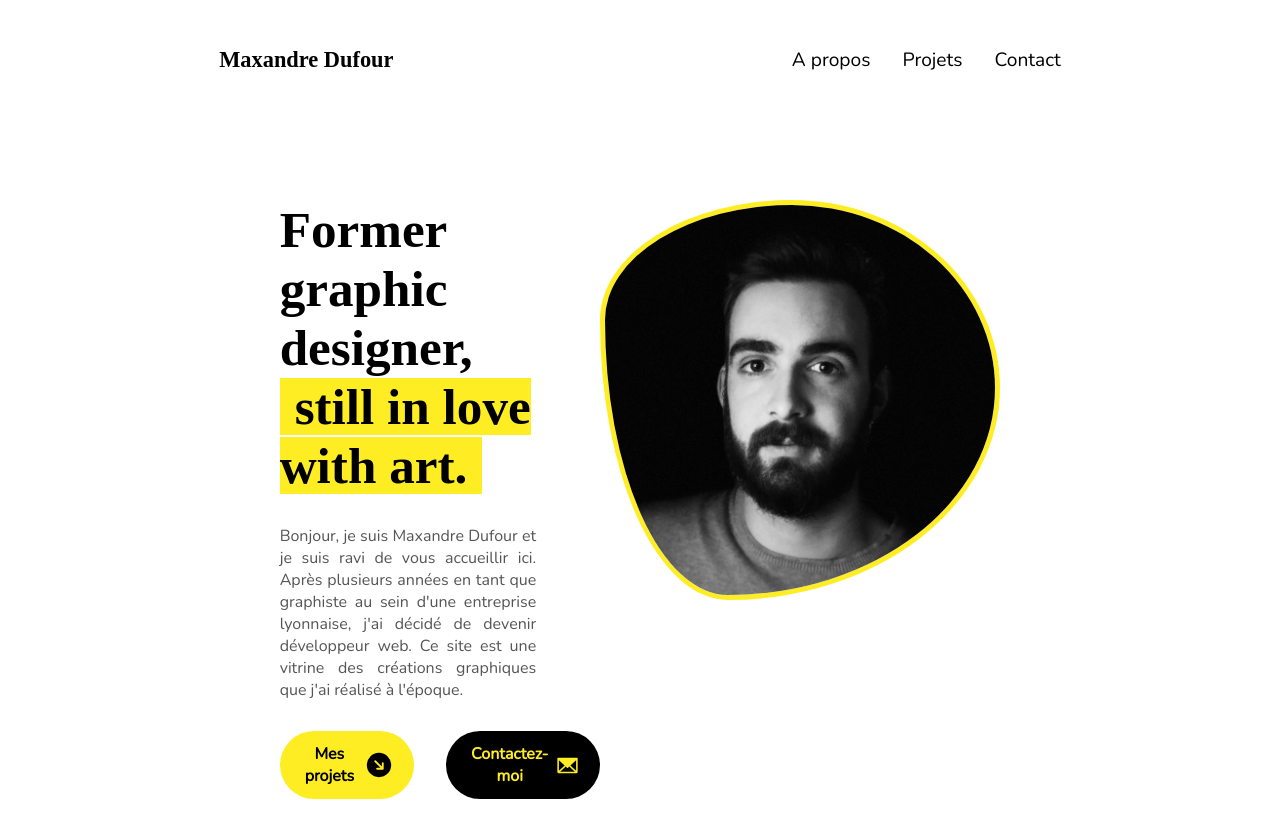
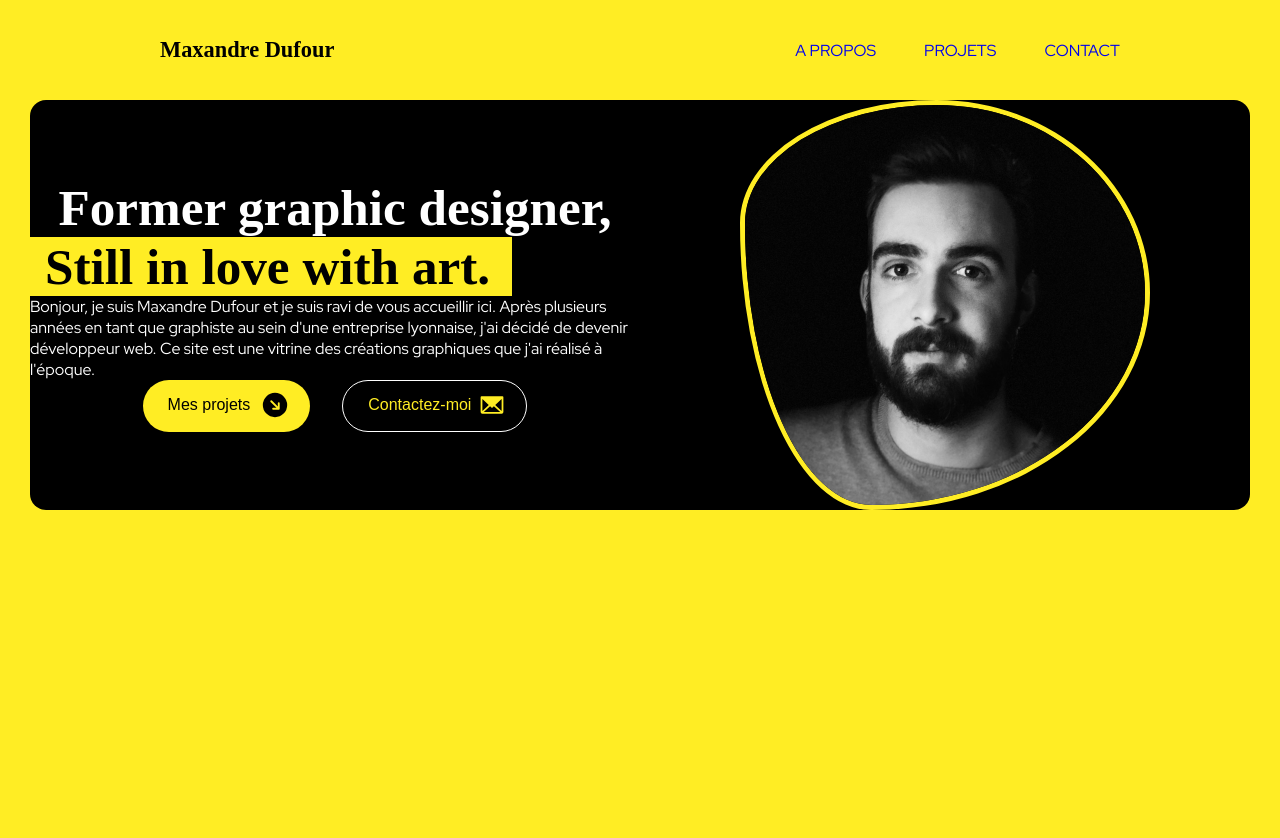
Before and after one commit to Wanegen/portfolio-creation-graphique, a plain HTML site: page index.html in a window 1280 px wide. After the commit the page ends 800 px from the top, so only its background shows below. Drawn offline with nearby package versions, Linux system fonts and the light colour scheme; a web font is replaced by a local one.

Commit message:
Changement background & animation h1

```diff
--- a/index.html
+++ b/index.html
@@ -1,20 +1,19 @@
 <!DOCTYPE html>
 <html lang="en">
+
     <head>
-        <meta charset="UTF-8">
-        <meta name="viewport" content="width=device-width, initial-scale=1.0">
+        <meta charset="UTF-8" />
+        <meta name="viewport" content="width=device-width, initial-scale=1.0" />
         <title>Portfolio - Création graphique // Maxandre Dufour</title>
-        <link rel="stylesheet" href="style.css">
-        <link rel="stylesheet" href="mediaqueries.css">
-        <link rel="preconnect" href="https://fonts.googleapis.com">
-        <link rel="preconnect" href="https://fonts.gstatic.com" crossorigin>
+        <link rel="stylesheet" href="style.css" />
+        <link rel="stylesheet" href="mediaqueries.css" />
+        <link rel="preconnect" href="https://fonts.googleapis.com" />
+        <link rel="preconnect" href="https://fonts.gstatic.com" crossorigin />
         <link
-            href="https://fonts.googleapis.com/css2?family=Croissant+One&family=Nunito:wght@200&display=swap"
-            rel="stylesheet">
-        <link
-            href="https://fonts.googleapis.com/css2?family=Croissant+One&family=Nunito:wght@200;400&display=swap"
+            href="https://fonts.googleapis.com/css2?family=Croissant+One&family=Nunito:wght@200;400&family=Red+Hat+Display:ital,wght@0,300;0,400;0,500;0,600;0,700;0,800;0,900;1,300;1,400;1,500;1,600;1,700;1,800;1,900&display=swap"
             rel="stylesheet">
     </head>
+
     <body>
         <nav id="desktop-nav">
             <div class="logo">Maxandre Dufour</div>
@@ -43,41 +42,48 @@
         </nav>
         <section class="container">
             <div id="description">
-                <h1>Former graphic designer, <br><span>still in love with art.</span></h1>
+                <h1>
+                    <span>
+                        Former graphic designer,</span>
+                    <span>
+                        Still in love with art.
+                    </span>
+                </h1>
                 <p>
                     Bonjour, je suis Maxandre Dufour et je suis ravi de vous
-                    accueillir ici.
-                    Après plusieurs années en tant que graphiste au sein d'une
+                    accueillir
+                    ici. Après plusieurs années en tant que graphiste au sein d'une
                     entreprise lyonnaise, j'ai décidé de devenir développeur
-                    web.
-                    Ce site est une vitrine des créations graphiques que j'ai
-                    réalisé à l'époque.
+                    web. Ce site
+                    est une vitrine des créations graphiques que j'ai réalisé à
+                    l'époque.
                 </p>
                 <div id="boutons">
                     <a href="#">
                         <button id="bouton-projet">
                             Mes projets
-                            <img src="assets/icon-projet.svg" alt="icon-projet" id="icon-projet">
+                            <img src="assets/icon-projet.svg" alt="icon-projet"
+                                id="icon-projet" />
                         </button>
                     </a>
                     <a href="#">
                         <button id="bouton-contact">
                             Contactez-moi
-                            <img src="assets/icon-contact.svg" alt="icon-contact" id="icon-contact">
+                            <img src="assets/icon-contact.svg"
+                                alt="icon-contact" id="icon-contact" />
                         </button>
                     </a>
                 </div>
             </div>
             <div id="ma-photo">
                 <img id="photo-moi" src="assets/1636037514888.jpeg"
-                    alt="photo-maxandre-dufour">
+                    alt="photo-maxandre-dufour" />
             </div>
         </section>
         <section class="container">
-            <div id="projets">
-
-            </div>
+            <div id="projets"></div>
         </section>
         <script src="script.js"></script>
     </body>
+
 </html>
--- a/style.css
+++ b/style.css
@@ -6,45 +6,49 @@
 }
 
 body {
-    font-family: "Nunito";
+    background-color: rgb(255, 237, 36);
+    font-family: "Red Hat Display";
 }
 
 html {
     scroll-behavior: smooth;
 }
 
-p {
-    color: rgb(85, 85, 85);
-}
-
 /* Transition */
 
-a, .btn {
+a,
+.btn {
     transition: all 300ms ease;
 }
 
 /* Navigation */
 
-nav, .nav-links {
+nav,
+.nav-links {
     display: flex;
 }
 
 nav {
-    justify-content: space-around;
+    justify-content: space-between;
     align-items: center;
     height: 10vh;
-    margin: 20px;
+    margin: 10px;
+    padding: 0px 150px;
 }
 
 .nav-links {
-    gap: 2rem;
+    gap: 3rem;
     list-style: none;
-    font-size: 1.2rem;
+    font-size: 1rem;
 }
 
 a {
+    text-transform: uppercase;
+    text-decoration: none;
+}
+
+a:visited {
     color: black;
-    text-decoration: none;
 }
 
 a:hover {
@@ -90,9 +94,9 @@ a:hover {
     transition: all 300ms ease;
 }
 
-.menu-links{
+.menu-links {
     position: absolute;
-    top:100%;
+    top: 100%;
     right: 0;
     background-color: white;
     width: fit-content;
@@ -102,8 +106,8 @@ a:hover {
 }
 
 .menu-links a {
-    display : block;
-    padding : 10px ;
+    display: block;
+    padding: 10px;
     text-align: center;
     font-size: 1.5rem;
     color: black;
@@ -129,7 +133,7 @@ a:hover {
 }
 
 .hamburger-icon.open span:first-child {
-    transform: rotate(45deg) translate(10px, 5px)
+    transform: rotate(45deg) translate(10px, 5px);
 }
 
 .hamburger-icon.open :nth-child(2) {
@@ -137,46 +141,79 @@ a:hover {
 }
 
 .hamburger-icon.open span:last-child {
-    transform: rotate(-45deg) translate(10px, -5px)
+    transform: rotate(-45deg) translate(10px, -5px);
 }
 
 /* Section */
 
 .container {
+    margin: auto 30px;
+    background-color: black;
+    border-radius: 1rem;
     display: flex;
-    justify-content: center;
-    align-content: center;
-    width: 55%;
-    margin: 100px auto;
 }
 
 #description {
+    flex: 1;
     display: flex;
+    justify-content: center;
     flex-direction: column;
+    color: white;
+}
+
+#description h1 span{
+    display: flex;
+    : right;
+}
+
+#description h1 span:first-child{
+    display: flex;
+    justify-content: center;
+    font-family: "Croissant One";
+    font-size: 3.2rem;
+    color: white;
+}
+
+#description h1 span:nth-child(2){
+    font-family: "Croissant One";
+    font-size: 3.2rem;
+    display: inline-block;
+    vertical-align: middle;
+    overflow: hidden;
+    color: black;
+    background-color: rgb(255, 237, 36);
+    padding: 0px 15px;
+    border-right: 0.15em solid white;
+    white-space: nowrap;
+    animation: typing 2.5s steps(30), /*effet de taper*/
+    blink-caret 0.9s step-end infinite; /*effet du curseur qui clignote*/
+}
+
+@keyframes typing {
+from {
+    width: 0
+}
+
+to {
+    width: 53%
+}
+}
+
+@keyframes blink-caret {
+50% {
+    border-color: transparent;
+}
+}
+
+#ma-photo {
+    flex: 1;
+    display: flex;
     justify-content: center;
 }
 
-#ma-photo {
-    display: flex;
+#photo-moi {
     width: 400px;
     height: 400px;
-}
-
-#description h1 {
-    font-family: "Croissant One";
-    font-size: 3.2rem;
-}
-
-#description h1 span{
-    color: black;
-    background-color:  rgb(255, 237, 36);
-    padding: 0px 15px;
-}
-
-#description p{
-    width: 80%;
-    text-align: justify;
-    padding: 30px 0px;
 }
 
 #photo-moi {
@@ -187,19 +224,19 @@ a:hover {
 /* Boutons */
 
 #boutons {
+    gap: 2rem;
     display: flex;
-    gap: 2rem;
+    justify-content: center;
 }
 
 #boutons a {
     text-decoration: none;
 }
 
-#bouton-projet, #bouton-contact {
-    font-family: "Nunito";
+#bouton-projet,
+#bouton-contact {
     font-size: 1rem;
-    padding: 12px 20px 12px 25px;
-    font-weight: bolder;
+    padding: 10px 20px 12px 25px;
     border: none;
     border-radius: 60px;
     display: flex;
@@ -220,15 +257,22 @@ a:hover {
 #bouton-contact {
     background-color: black;
     color: rgb(255, 237, 36);
+    border: white 1.5px solid;
 }
 
 #bouton-contact img {
-    width: 25px;
-    height: 25px;
+    width: 28px;
+    height: 28px;
     padding-left: 7px;
 }
 
-#bouton-contact:hover, #bouton-projet:hover {
-    transition: all 0.3s ease-in-out;
-    transform: rotate(-4deg) translate(-3px, -7px)
+#bouton-projet:hover {
+    background-color: rgb(224, 207, 25);
+    border: rgb(224, 207, 25);
+    transition: all 0.2s ease-in-out;
 }
+
+#bouton-contact:hover {
+    background-color: rgb(45, 45, 45);
+    transition: all 0.2s ease-out;
+}
```
